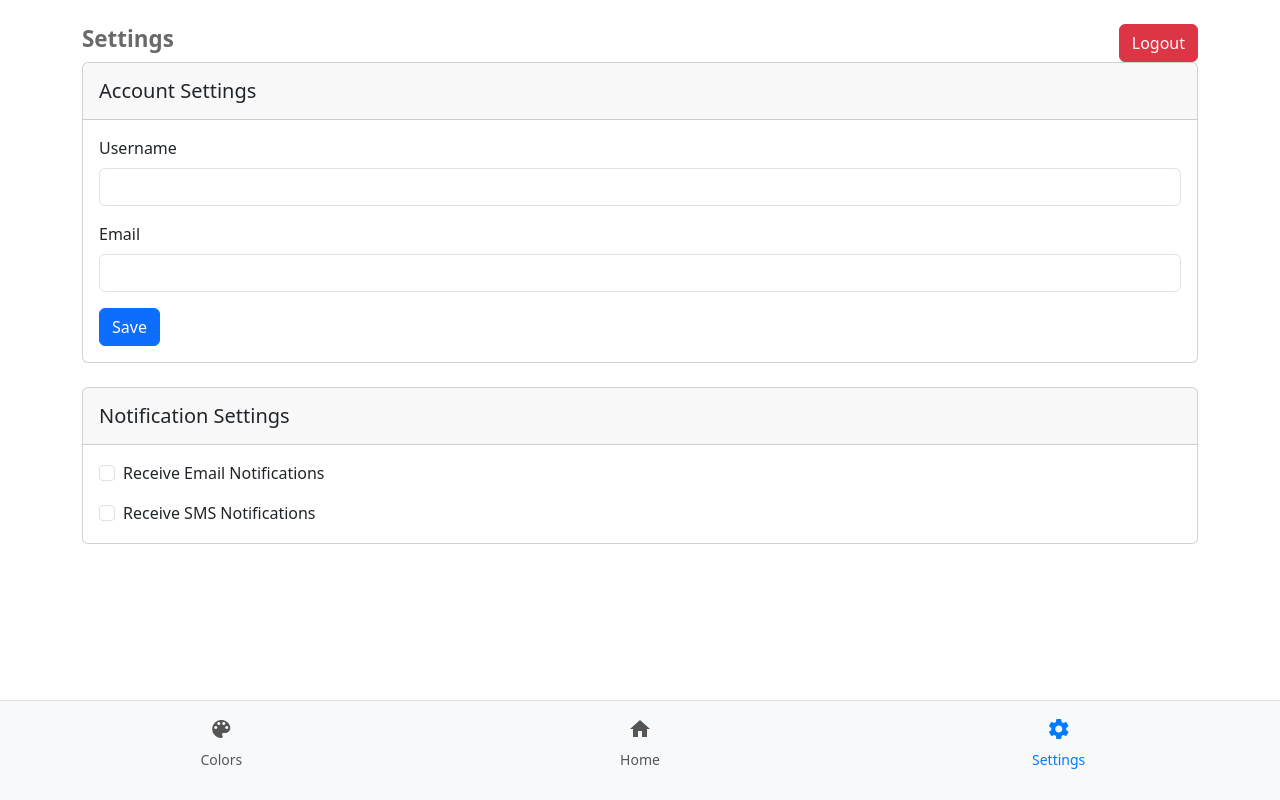
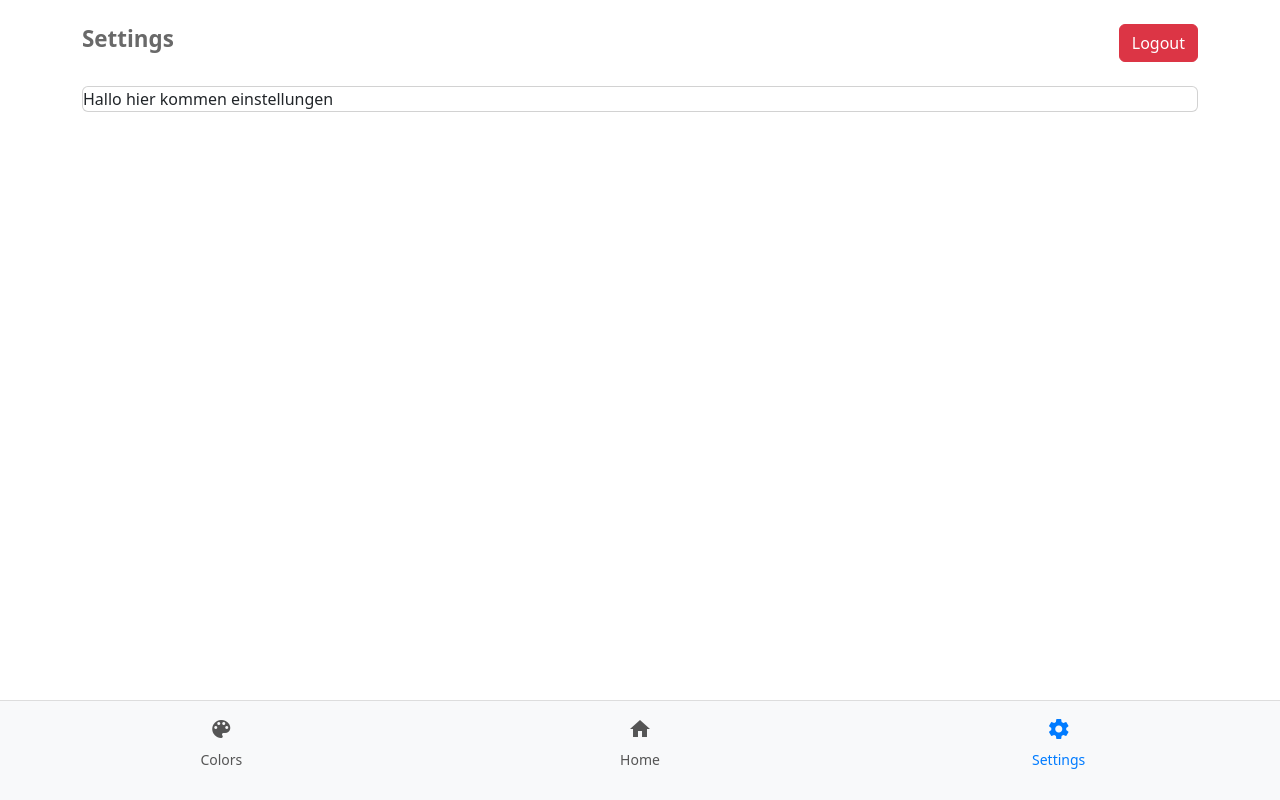
Before and after one commit to tobwa-on/on23-colourpicker, a Vue app: page /settings in a window 1280 px wide. Built offline with nearby package versions, Linux system fonts and the light colour scheme; no server answers; sample sign-in values are in the browser's storage.

Commit message:
removed logout and cleared settings

```diff
--- a/src/components/Logout.vue
+++ /dev/null
@@ -1,34 +0,0 @@
-<template>
-  <button @click="logout">Logout</button>
-</template>
-
-<script setup>
-import {getAuth, signOut} from 'firebase/auth';
-
-const auth = getAuth();
-
-const logout = async () => {
-  try {
-    await signOut(auth);
-    console.log('Erfolgreich ausgeloggt');
-  } catch (error) {
-    console.error('Fehler beim Logout:', error);
-  }
-};
-</script>
-
-<style scoped>
-button {
-  background-color: #ff4d4d;
-  color: white;
-  border: none;
-  padding: 10px 16px;
-  font-size: 16px;
-  cursor: pointer;
-  border-radius: 5px;
-}
-
-button:hover {
-  background-color: #cc0000;
-}
-</style>
--- a/src/components/Settings.vue
+++ b/src/components/Settings.vue
@@ -1,101 +1,29 @@
 <template>
   <div class="container mt-4">
-
     <div class="header-section">
       <h1 class="title">Settings</h1>
       <button class="info-icon btn btn-danger" @click="logout"> Logout</button>
     </div>
 
-    <!-- Account Settings -->
-    <div class="card mb-4">
-      <div class="card-header">
-        <h5 class="mt-2 ">Account Settings</h5>
-      </div>
-      <div class="card-body">
-        <form @submit.prevent="saveSettings">
-          <div class="mb-3">
-            <label for="username" class="form-label">Username</label>
-            <input
-                type="text"
-                class="form-control"
-                id="username"
-                v-model="username"
-                required
-            />
-          </div>
-          <div class="mb-3">
-            <label for="email" class="form-label">Email</label>
-            <input
-                type="email"
-                class="form-control"
-                id="email"
-                v-model="email"
-                required
-            />
-          </div>
-          <button type="submit" class="btn btn-primary">Save</button>
-        </form>
-      </div>
-    </div>
-
-    <!-- Notification Settings -->
-    <div class="card mb-4">
-      <div class="card-header">
-        <h5 class="mt-2 ">Notification Settings</h5>
-      </div>
-      <div class="card-body">
-        <div class="form-check">
-          <input
-              class="form-check-input"
-              type="checkbox"
-              id="emailNotifications"
-              v-model="emailNotifications"
-          />
-          <label class="form-check-label" for="emailNotifications">
-            Receive Email Notifications
-          </label>
-        </div>
-        <div class="form-check mt-3">
-          <input
-              class="form-check-input"
-              type="checkbox"
-              id="smsNotifications"
-              v-model="smsNotifications"
-          />
-          <label class="form-check-label" for="smsNotifications">
-            Receive SMS Notifications
-          </label>
-        </div>
-      </div>
+    <div class="card mt-4">
+      Hallo hier kommen einstellungen
     </div>
   </div>
 </template>
 
 <script setup>
-import {ref, onMounted, watch} from 'vue';
-import Logout from "./Logout.vue";
+import {getAuth, signOut} from 'firebase/auth';
 
-// Dark mode state
-const isDarkMode = ref(false);
+const auth = getAuth();
 
-// User settings
-const username = ref('');
-const email = ref('');
-const emailNotifications = ref(false);
-const smsNotifications = ref(false);
-
-// Watch dark mode and save to localStorage
-watch(isDarkMode, (newVal) => {
-  localStorage.setItem('darkMode', newVal);
-});
-
-// Load saved settings from localStorage
-onMounted(() => {
-  const savedMode = localStorage.getItem('darkMode');
-  if (savedMode !== null) {
-    isDarkMode.value = JSON.parse(savedMode);
+const logout = async () => {
+  try {
+    await signOut(auth);
+    console.log('Erfolgreich ausgeloggt');
+  } catch (error) {
+    console.error('Fehler beim Logout:', error);
   }
-});
+};
 
 </script>
 
```
